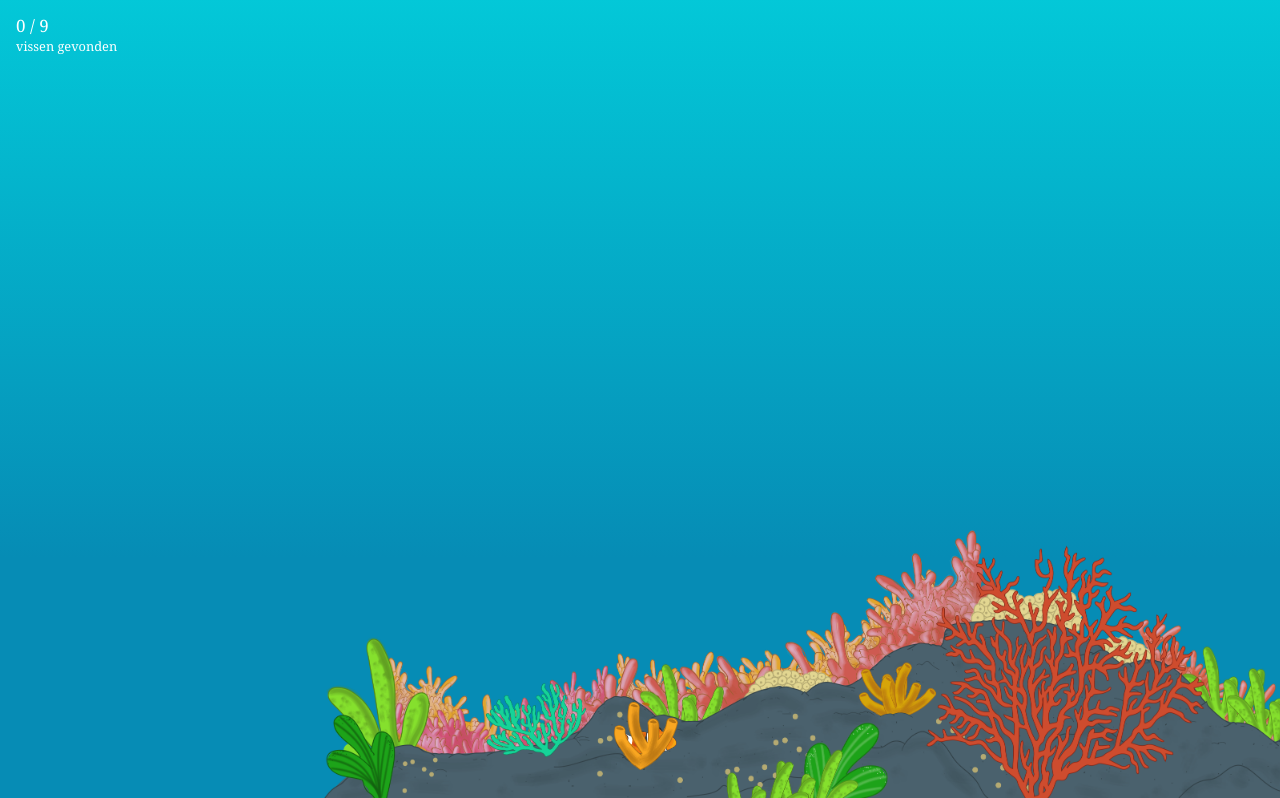
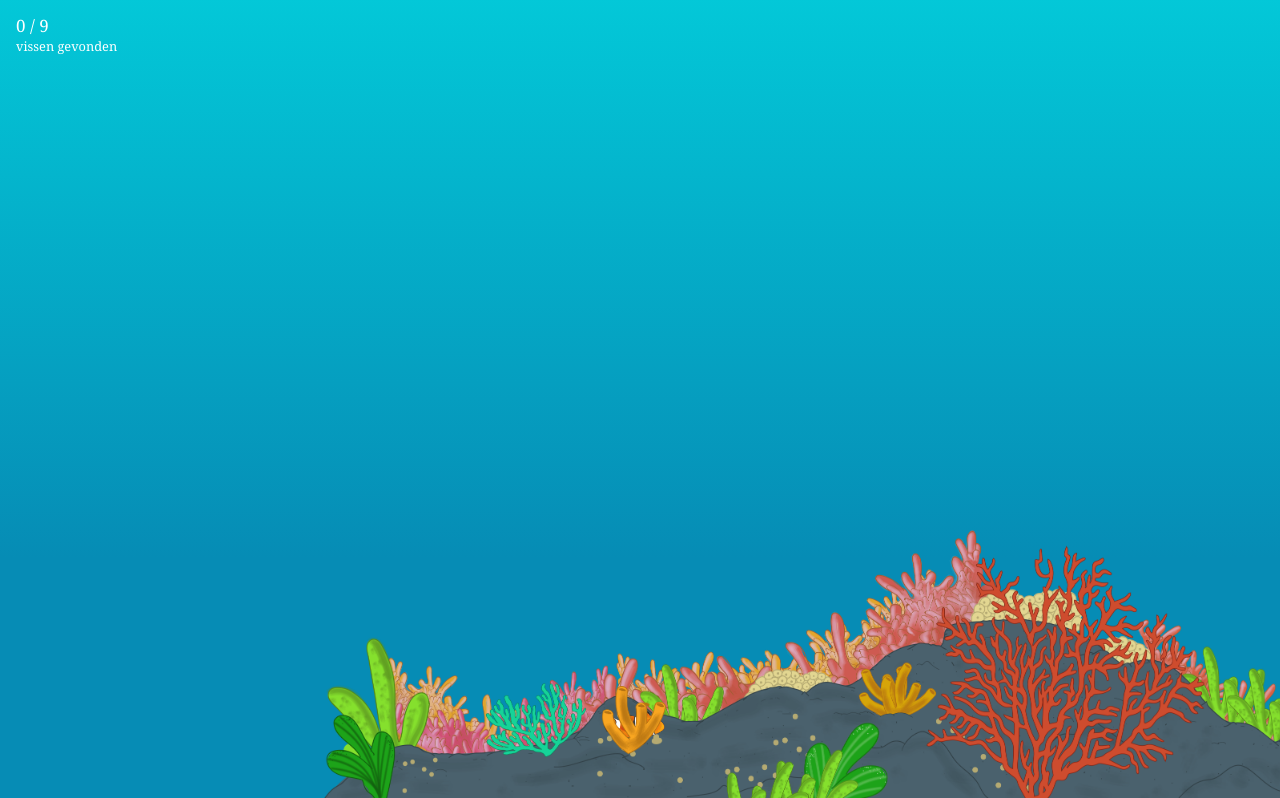
Before and after one commit to kimgarrard/meesterproef, a plain HTML site: page index.html in a window 1280 px wide. Shown: the part 802-1600 px from the top of the page. Drawn offline with Linux system fonts and the light colour scheme.

Commit message:
Update meesterproef.css

```diff
--- a/CSS/meesterproef.css
+++ b/CSS/meesterproef.css
@@ -139,8 +139,8 @@ p {
 
 .koraalnemo, .nemodiv div {
   position: absolute;
-  margin-top: 88vh;
-  margin-left: 48vw;
+  margin-top: 86vh;
+  margin-left: 47vw;
 }
 
 .nemo {
```
